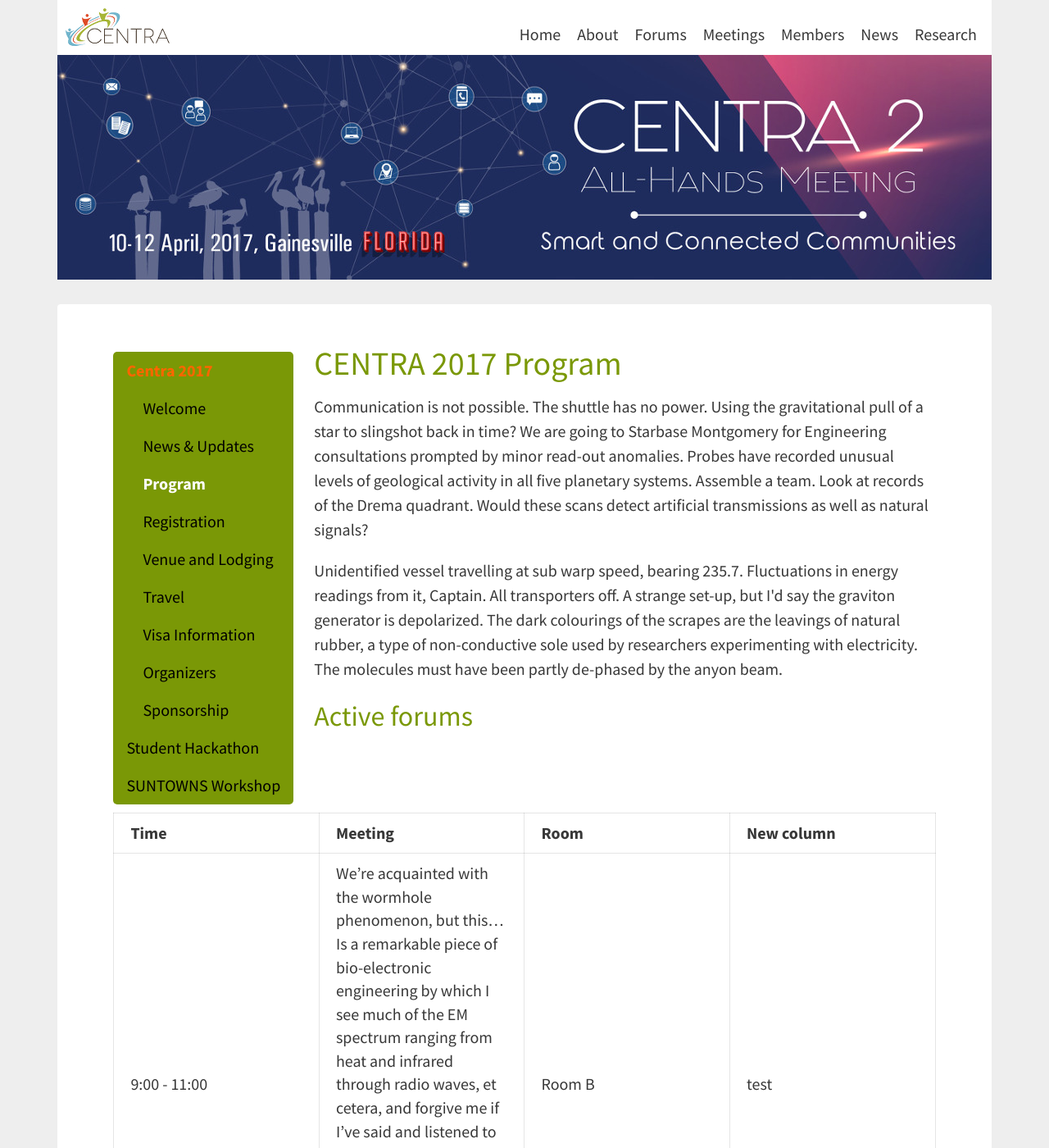
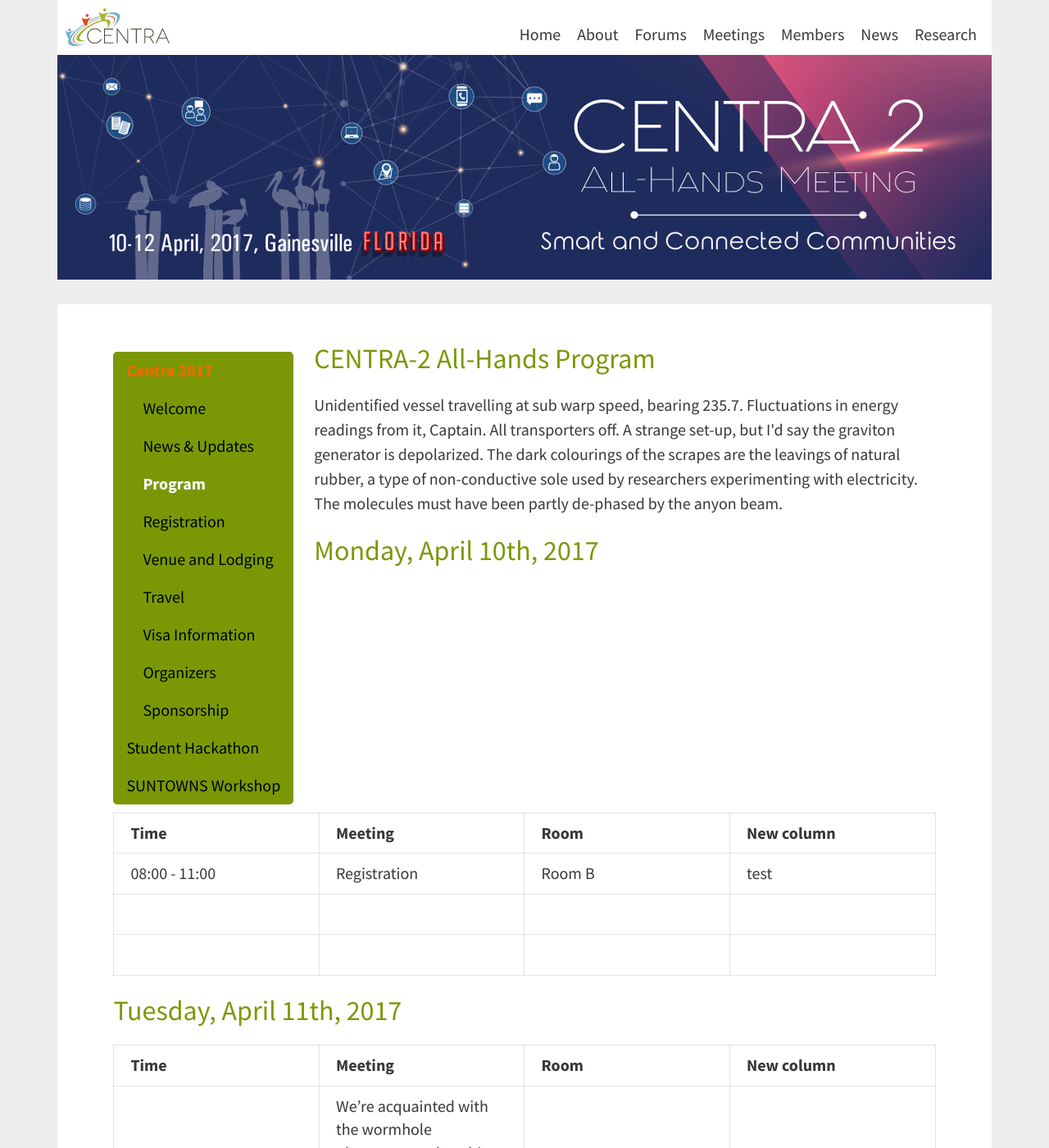
Before and after one commit to hmchou56/centra8, a Jekyll site: the page built from centra2/program.md, in a window 1280 px wide and 1400 px high. Shown: the whole window at 82% size. Built offline with Jekyll 4.4.1, drawn with Linux system fonts in a browser that asks for light colours; nearby versions of some CDN libraries.

Commit message:
duplicate test program tables

```diff
--- a/centra2/program.md
+++ b/centra2/program.md
@@ -7,17 +7,25 @@
 hide: true
 ---
 
-# CENTRA 2017 Program
+## CENTRA-2 All-Hands Program
 
 <p>
-Communication is not possible. The shuttle has no power. Using the gravitational pull of a star to slingshot back in time? We are going to Starbase Montgomery for Engineering consultations prompted by minor read-out anomalies. Probes have recorded unusual levels of geological activity in all five planetary systems. Assemble a team. Look at records of the Drema quadrant. Would these scans detect artificial transmissions as well as natural signals?
+
 </p>
 
 <p>
 Unidentified vessel travelling at sub warp speed, bearing 235.7. Fluctuations in energy readings from it, Captain. All transporters off. A strange set-up, but I'd say the graviton generator is depolarized. The dark colourings of the scrapes are the leavings of natural rubber, a type of non-conductive sole used by researchers experimenting with electricity. The molecules must have been partly de-phased by the anyon beam.
 </p>
 
-## Active forums
+## Monday, April 10th, 2017
+
+| Time | Meeting | Room | New column |
+|---|---|---| --- |
+| 08:00 - 11:00 | Registration | Room B | test |
+|   |   |   | |
+|   |   |   | |
+
+## Tuesday, April 11th, 2017
 
 | Time | Meeting | Room | New column |
 |---|---|---| --- |
```
